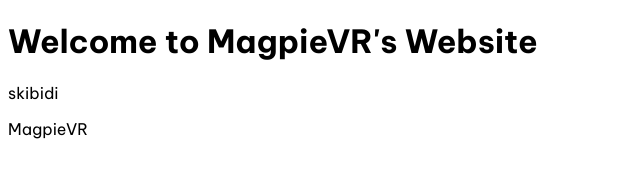
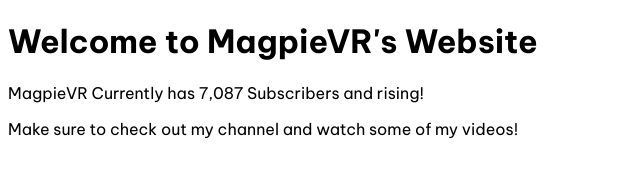
Before and after one commit to MagpieVR/MagpieVR.github.io, a plain HTML site: page index.html in a window 1280 px wide. Shown: the whole page, without its empty margins (0-640 px from the left). Drawn offline with Linux system fonts and the light colour scheme.

Commit message:
Update index.html

```diff
--- a/index.html
+++ b/index.html
@@ -9,8 +9,8 @@
 <body>
 <link rel="stylesheet" href="styles.css">
 <h1>Welcome to MagpieVR's Website</h1>
-<p>skibidi</p>
-<p>MagpieVR</p>
+<p>MagpieVR Currently has 7,087 Subscribers and rising!</p>
+<p>Make sure to check out my channel and watch some of my videos!</p>
 
 </body>
 </html>
```
